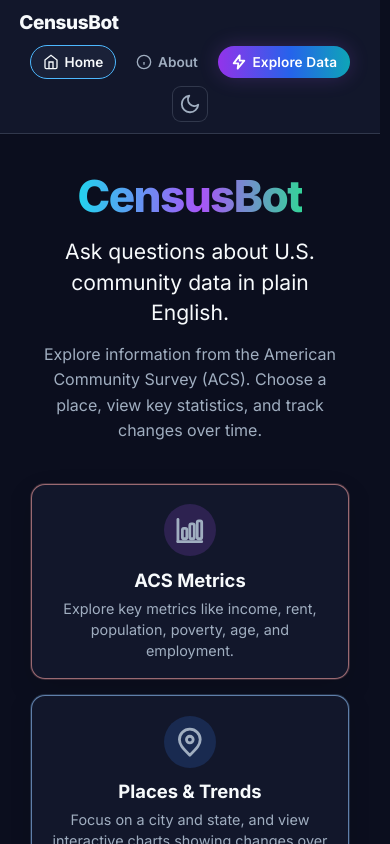
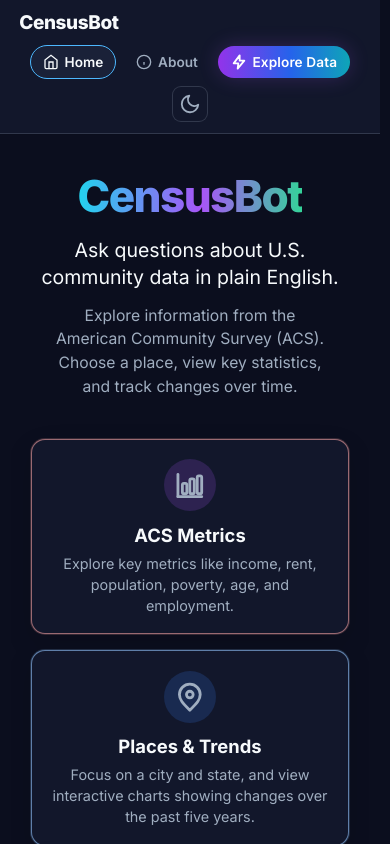
Before and after one commit to kmeixyz/census-bot, a Next.js app: page / in a window 390 px wide. Shown: the top 844 px of the page. Built offline with nearby package versions, Linux system fonts and the light colour scheme.

Commit message:
updated UI

```diff
--- a/styles/Landing.module.css
+++ b/styles/Landing.module.css
@@ -74,11 +74,17 @@
 
 @media (max-width: 720px) {
   .leadStrong {
-    font-size: 1.32rem;
+    font-size: 1.22rem;
+    line-height: 1.38;
+    max-width: 20rem;
+    text-wrap: balance;
   }
 
   .lead {
-    font-size: 1rem;
+    font-size: 0.98rem;
+    line-height: 1.52;
+    max-width: 21rem;
+    text-wrap: balance;
   }
 }
 
```
